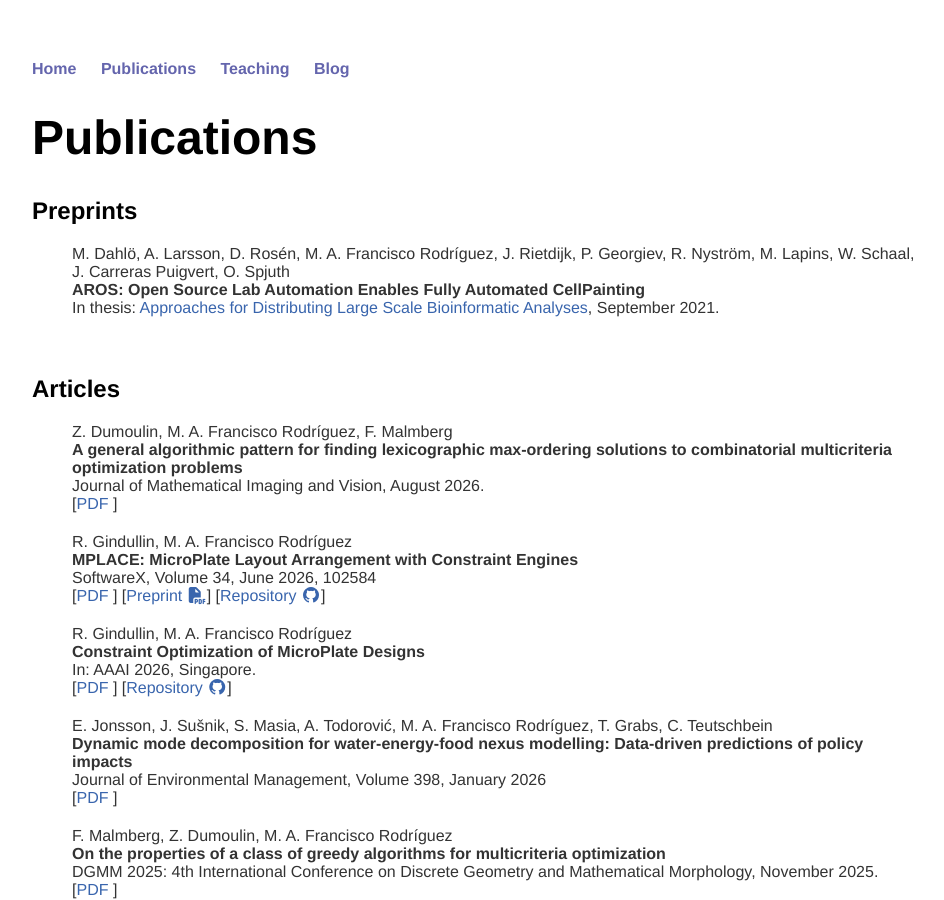
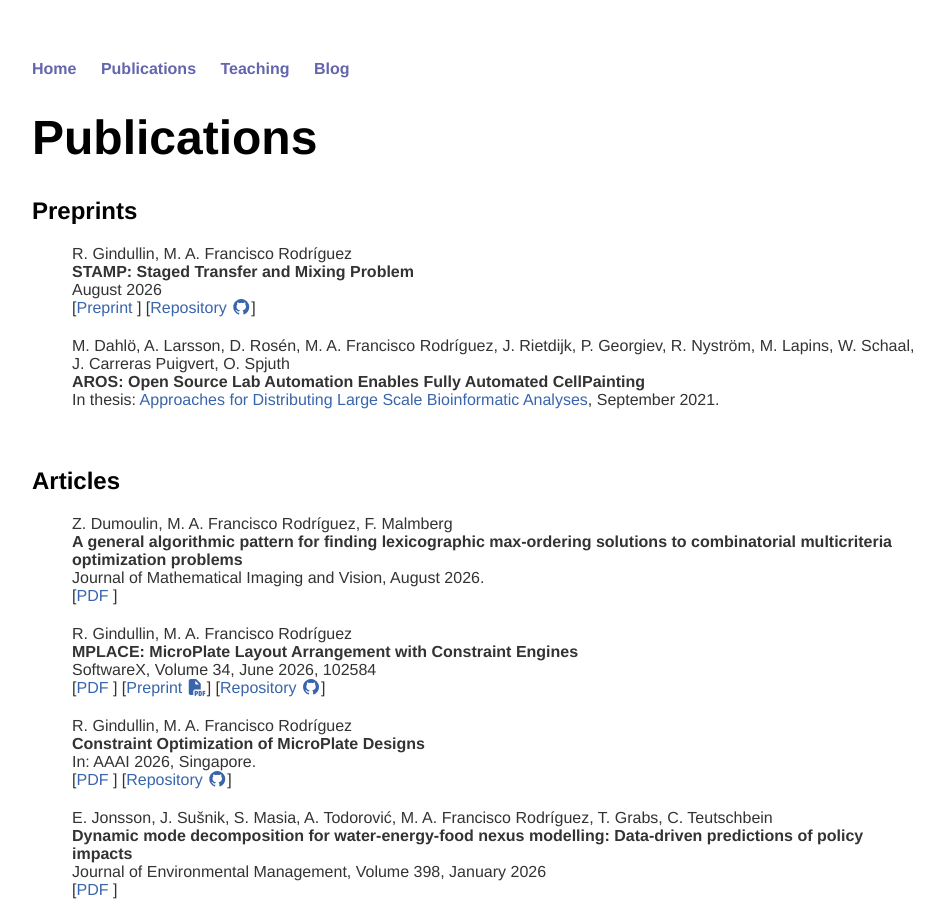
Before and after one commit to andreina-francisco/andreina-francisco.github.io, a Jekyll site: the page built from cv/index.html, in a window 1280 px wide and 900 px high. Shown: the whole window, without its empty margins (160-1104 px from the left). Built offline with Jekyll 4.4.1, drawn with Linux system fonts in a browser that asks for light colours; nearby versions of some CDN libraries; a style sheet for code colours, icons or effects is not loaded.

Commit message:
Preprint

```diff
--- a/cv/index.html
+++ b/cv/index.html
@@ -9,6 +9,14 @@ title: Mar&iacute;a Andre&iacute;na Francisco Rodr&iacute;guez
   <h2>Preprints</h2>
 
   <ul class="publist">
+    <li class="pub @">
+    <span class="author">R. Gindullin, M. A. Francisco Rodr&iacute;guez</span><br />
+    <span class="title">STAMP: Staged Transfer and Mixing Problem</span>
+    <br />
+    <span class="note">August 2026</span><br />
+    [<a class="text" href="https://arxiv.org/">Preprint <i class="ai ai-arxiv"></i></a>]
+    [<a class="text" href="https://github.com/astra-uu-se/STAMP_CP">Repository <i class="fa-brands fa-github"></i></a>]
+    </li>
 
     <li class="pub @">
     <span class="author">M. Dahl&ouml;, A. Larsson, D. Ros&eacute;n,
```
